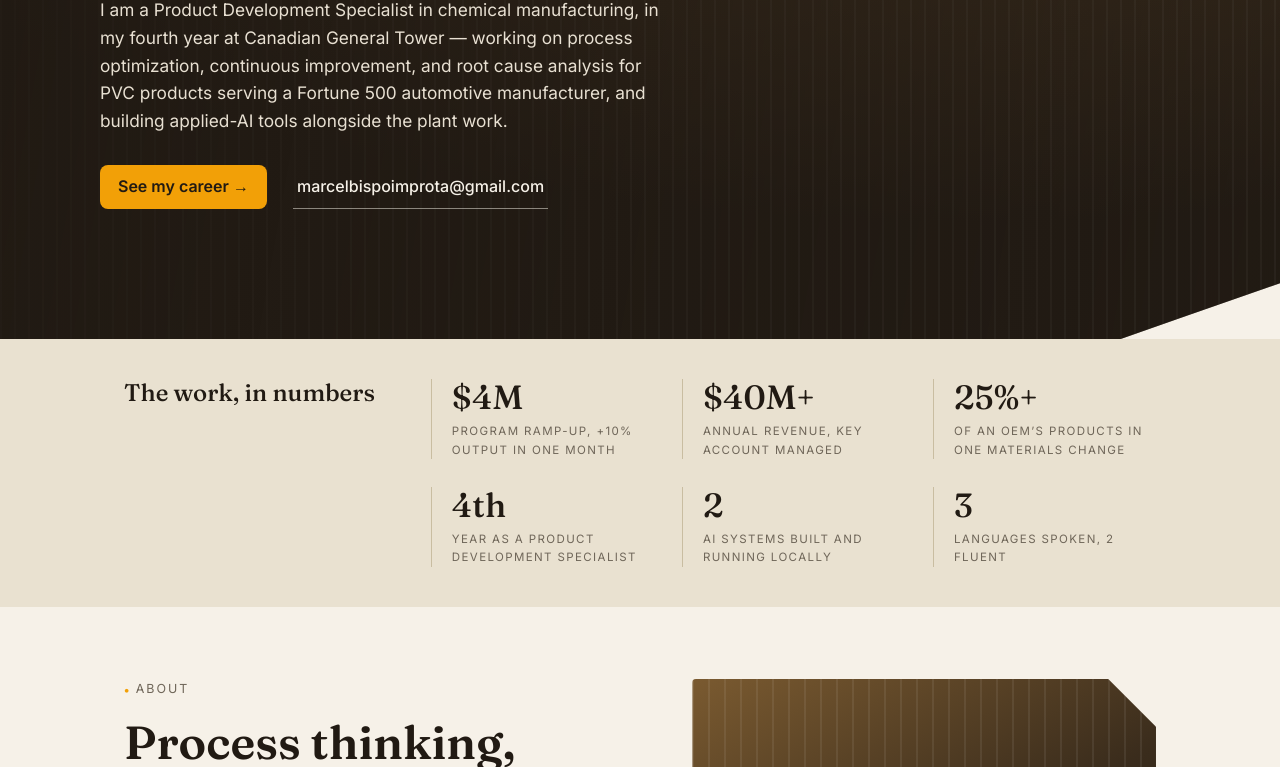
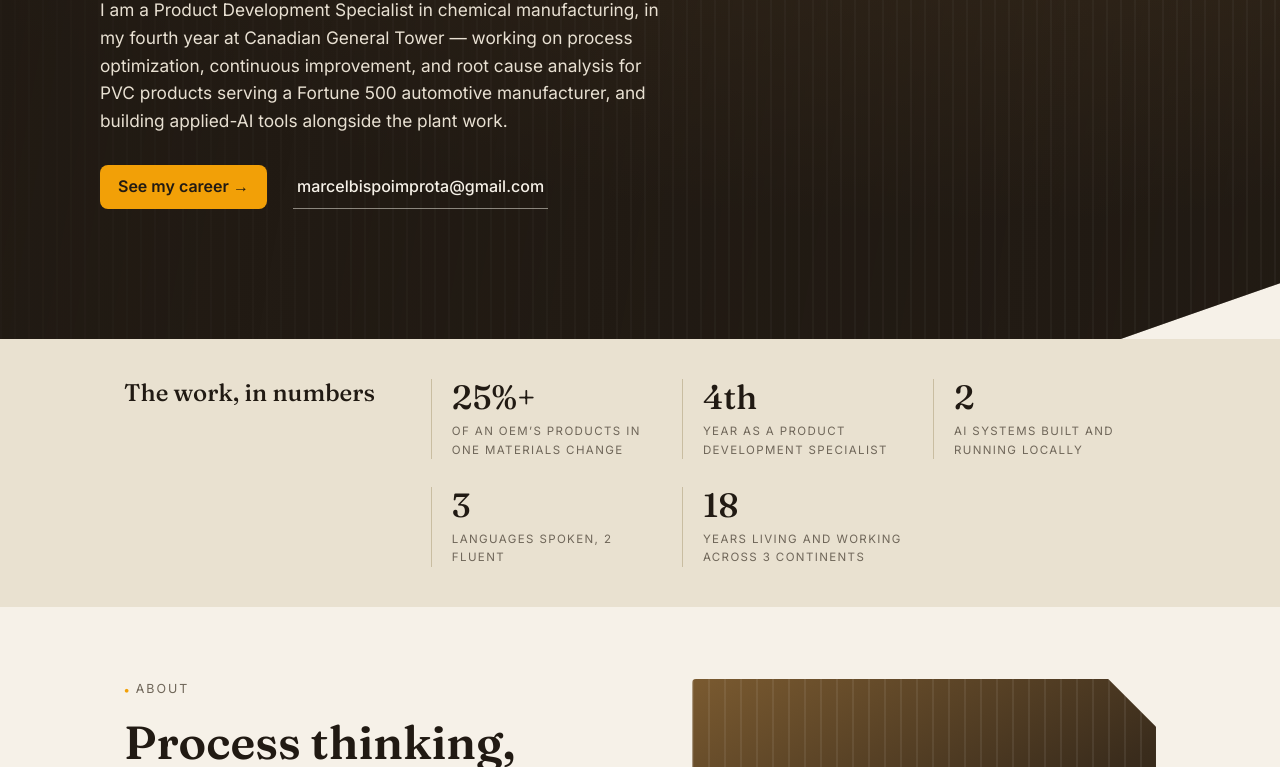
Before and after one commit to marcelbispoimprota-arch/marcelbispoimprota-arch.github.io, a plain HTML site: page index.html in a window 1280 px wide. Shown: the part 445-1212 px from the top of the page. Drawn offline with Linux system fonts and the light colour scheme.

Commit message:
Update numbers band: add 18 years, remove money stats

```diff
--- a/index.html
+++ b/index.html
@@ -55,14 +55,6 @@
     <div class="stats-inner">
       <p class="stats-title">The work, in numbers</p>
       <div class="stat">
-        <span class="num">$4M</span>
-        <span class="label">Program ramp-up, +10% output in one month</span>
-      </div>
-      <div class="stat">
-        <span class="num">$40M+</span>
-        <span class="label">Annual revenue, key account managed</span>
-      </div>
-      <div class="stat">
         <span class="num">25%+</span>
         <span class="label">Of an OEM&rsquo;s products in one materials change</span>
       </div>
@@ -77,6 +69,10 @@
       <div class="stat">
         <span class="num">3</span>
         <span class="label">Languages spoken, 2 fluent</span>
+      </div>
+      <div class="stat">
+        <span class="num">18</span>
+        <span class="label">Years living and working across 3 continents</span>
       </div>
     </div>
   </section>
```
